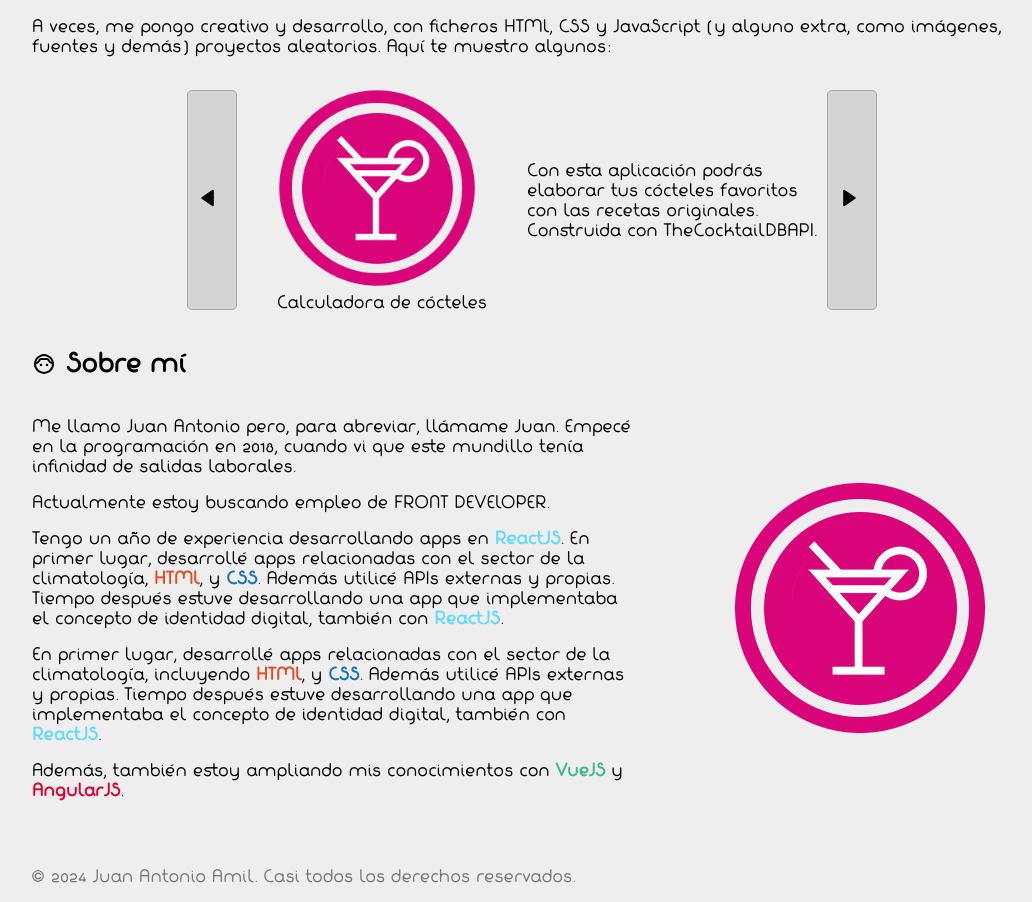
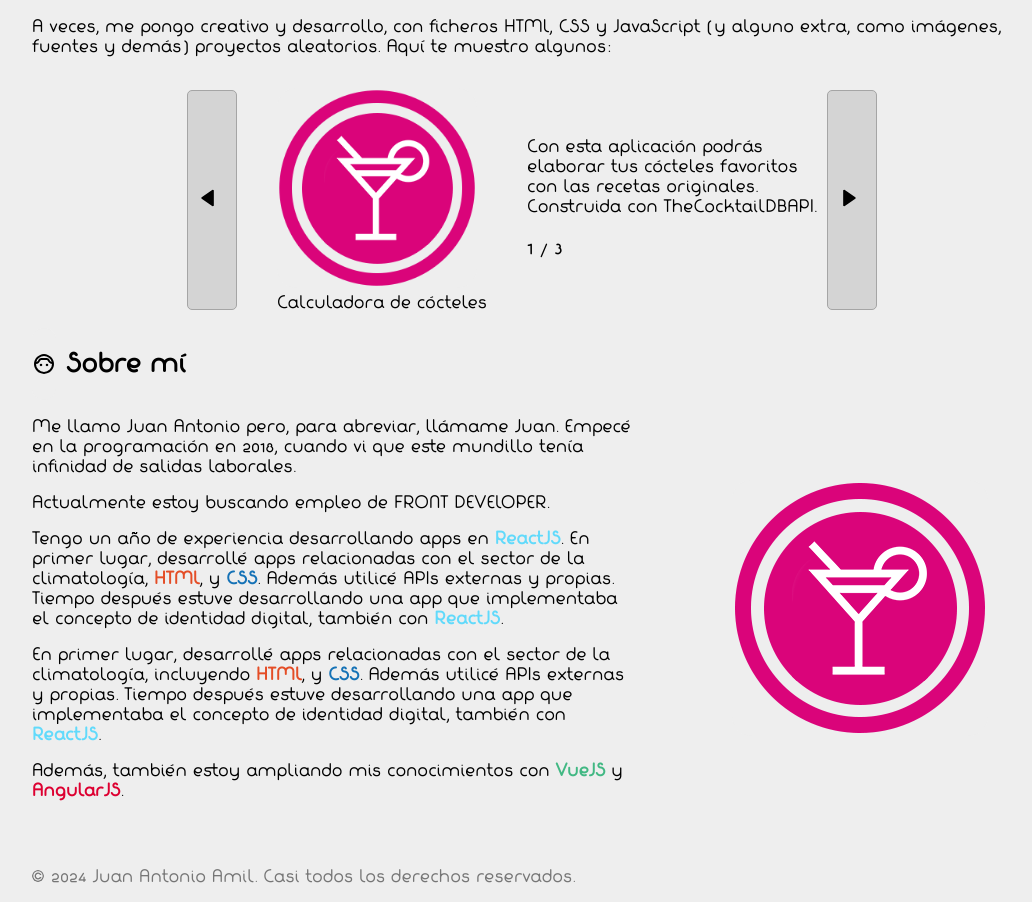
Before and after one commit to JuananA1000/Portfolio, a React (Vite) app: page / in a window 1280 px wide. Shown: the part 1280-2182 px from the top of the page, without its empty margins (108-1140 px from the left). Built offline with nearby package versions, Linux system fonts and the light colour scheme.

Commit message:
Contador de proyectos pequeños

```diff
--- a/src/components/Proyectos/Proyectos.css
+++ b/src/components/Proyectos/Proyectos.css
@@ -20,6 +20,10 @@ img {
   display: flex;
   width: 850px;
   align-items: center;
+}
+
+h3{
+  font-weight: lighter;
 }
 
 .flecha-otro-proyecto {
--- a/src/components/Proyectos/Proyectos.jsx
+++ b/src/components/Proyectos/Proyectos.jsx
@@ -43,7 +43,14 @@ const ImageCarousel = ({ images }) => {
         </a>
         <figcaption>{projects[currentIndex].appName}</figcaption>
       </figure>
-      <p id='descripcion'>{projects[currentIndex].description}</p>
+      <div>
+        <p id='descripcion'>{projects[currentIndex].description}</p>
+        <h3>
+          {projects[currentIndex].id}
+          {translate['projects-more-projects-counter']}
+          {projects.length}
+        </h3>
+      </div>
       <button className='flecha-otro-proyecto' onClick={goToNext}>
         <img className='arrows' src={rightArrow} width={20} />
       </button>
--- a/src/es.json
+++ b/src/es.json
@@ -16,6 +16,7 @@
   "projects-react-frutereact": "¿Buscas comer algo más sano? Échale un ojo a esto, luego no me digas que no es fácil.",
   "projects-react-search-images": "¿Un simple buscador de fotos? Ya me lo dirás cuando Google Images venga a comprarme la idea. Échale un vistazo. Realizado con ayuda de la API Unsplash",
   "projects-more-projects": "A veces, me pongo creativo y desarrollo, con ficheros HTML, CSS y JavaScript (y alguno extra, como imágenes, fuentes y demás) proyectos aleatorios. Aquí te muestro algunos: ",
+  "projects-more-projects-counter": " / ",
 
   "about-h2": "Sobre mí",
 
```
